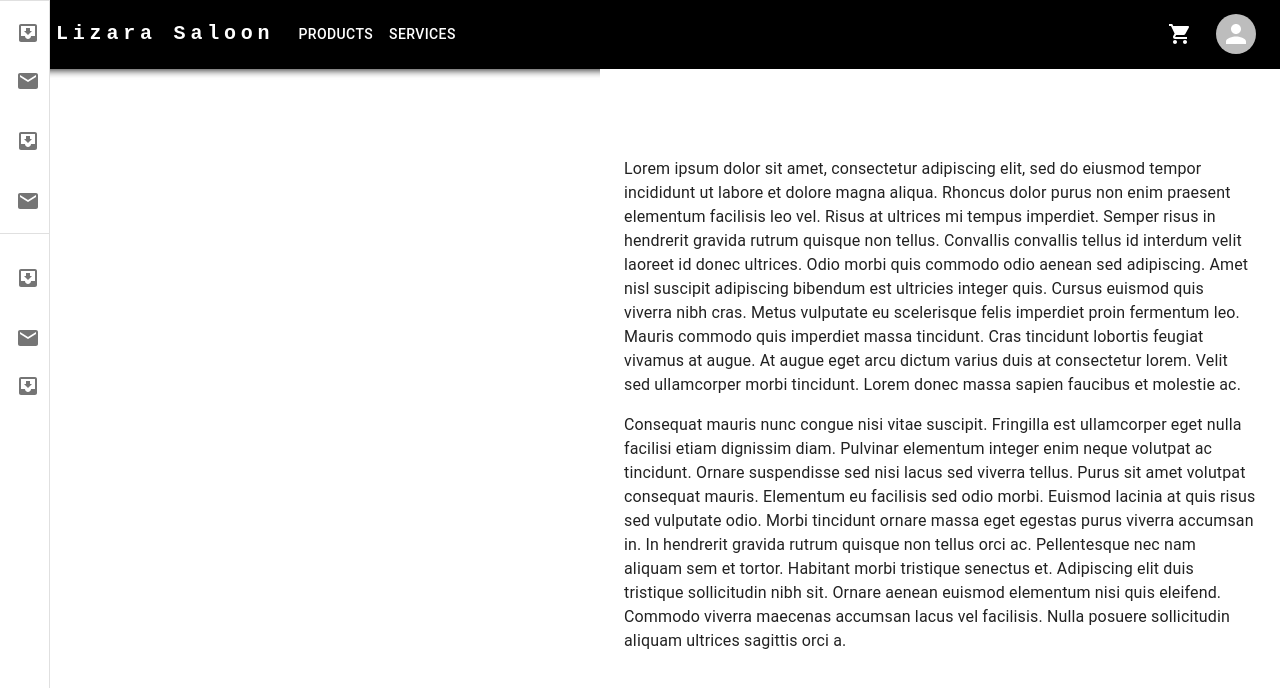
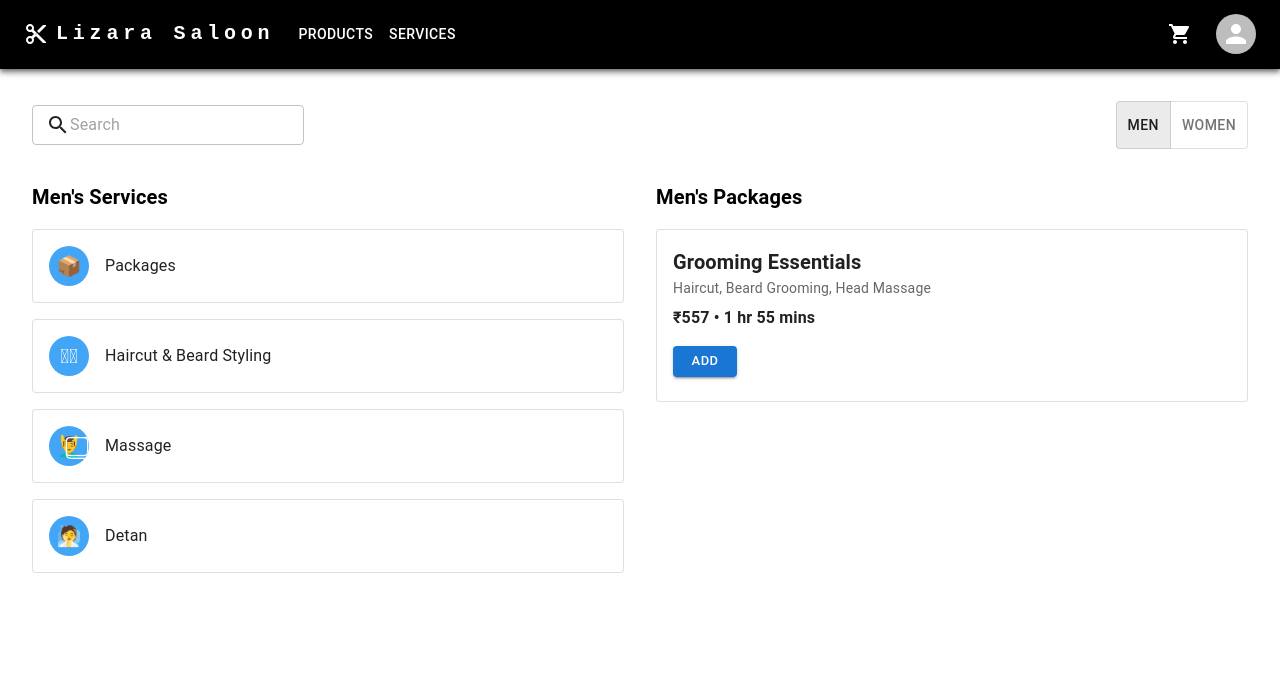
Before and after one commit to krushal-04/lizara-saloon, a React (Create React App) app in the folder Frontend/: page /services in a window 1280 px wide. Shown: the top 688 px of the page. Built offline with nearby package versions, Linux system fonts and the light colour scheme.

Commit message:
Frontend push

```diff
--- a/Frontend/src/components/ImageCard.js
+++ b/Frontend/src/components/ImageCard.js
@@ -1,9 +1,9 @@
 import * as React from 'react';
 import Card from '@mui/material/Card';
-import CardActions from '@mui/material/CardActions';
+// import CardActions from '@mui/material/CardActions';
 import CardContent from '@mui/material/CardContent';
 import CardMedia from '@mui/material/CardMedia';
-import Button from '@mui/material/Button';
+// import Button from '@mui/material/Button';
 import Typography from '@mui/material/Typography';
 import Grid from '@mui/material/Grid';
 import Box from '@mui/material/Box';
@@ -144,10 +144,10 @@ export default function ImageCards() {
                     {card.description}
                   </Typography>
                 </CardContent>
-                <CardActions>
+                {/* <CardActions>
                   <Button size="small">Share</Button>
                   <Button size="small">Learn More</Button>
-                </CardActions>
+                </CardActions> */}
               </Card>
             </Grid>
           ))}
--- a/Frontend/src/components/ProductItem.js
+++ b/Frontend/src/components/ProductItem.js
@@ -5,6 +5,7 @@ import {Card,CardContent,CardMedia,Typography,Button,CardActionArea,CardActions,
 export default function ProductCard({ product }) {
 
     return (
+
         <Card sx={{
             height: "100%",
             display: 'flex',
@@ -20,7 +21,7 @@ export default function ProductCard({ product }) {
                     alt={product.name}
                     sx={{
                         height: 400,
-                        objectFit: 'cover',
+                        objectFit: '-moz-initial',
                         borderRadius: '10px 10px 0 0',
                     }}
                 />
@@ -38,10 +39,17 @@ export default function ProductCard({ product }) {
                 </CardContent>
             </CardActionArea>
             <CardActions sx={{ justifyContent: "center", pb: 2 }}>
+            <Button
+                    size="medium"
+                    variant="contained"
+                    sx={{ backgroundColor: 'primary.main', color: 'white', width:"45%" }}
+                >
+                    Buy Now
+                </Button>
                 <Button
                     size="medium"
                     variant="contained"
-                    sx={{ backgroundColor: 'primary.main', color: 'white' }}
+                    sx={{ backgroundColor: 'primary.main', color: 'white', width:"45%" }}
                 >
                     Add to Cart
                 </Button>
--- a/Frontend/src/components/Products.js
+++ b/Frontend/src/components/Products.js
@@ -1,7 +1,9 @@
 import React from 'react';
 // import axios from 'axios'
-import {Grid,Box} from '@mui/material';
+import { Grid, Box , TextField} from '@mui/material';
 import ProductCard from './ProductItem';
+import SearchIcon from "@mui/icons-material/Search";
+
 const products = [
   {
     id: 1,
@@ -100,7 +102,7 @@ const products = [
     rating: 5,
   },
 ];
-<ProductCard/>
+<ProductCard />
 
 function Product() {
 
@@ -110,13 +112,24 @@ function Product() {
   // },)
 
   return (
+    <>
+      <Box display="flex" justifyContent="space-between" alignItems="center" mb={2} padding={2}>
+    <TextField
+      variant="standard"
+      placeholder="Search "
+      size="small"
+      InputProps={{ startAdornment: <SearchIcon /> }}
+    />
+    </Box>
     <Box>
+
         <Box sx={{
           display: 'flex',
           justifyContent: 'center',
           alignItems: 'center',
           padding: 2,
         }}>
+
           <Grid container spacing={3}>
             {products.map((product) => (
               <Grid item xs={12} sm={6} md={3} key={product.id}>
@@ -129,6 +142,7 @@ function Product() {
           </Grid>
         </Box>
       </Box>
+      </>
 
 
       );
--- a/Frontend/src/components/services.js
+++ b/Frontend/src/components/services.js
@@ -1,98 +1,140 @@
-import * as React from 'react';
-import Box from '@mui/material/Box';
-import Drawer from '@mui/material/Drawer';
-import CssBaseline from '@mui/material/CssBaseline';
-import Toolbar from '@mui/material/Toolbar';
-import List from '@mui/material/List';
-import Typography from '@mui/material/Typography';
-import Divider from '@mui/material/Divider';
-import ListItem from '@mui/material/ListItem';
-import ListItemButton from '@mui/material/ListItemButton';
-import ListItemIcon from '@mui/material/ListItemIcon';
-import ListItemText from '@mui/material/ListItemText';
-import InboxIcon from '@mui/icons-material/MoveToInbox';
-import MailIcon from '@mui/icons-material/Mail';
+import React, { useState } from "react";
+import {
+  Grid,
+  Card,
+  CardContent,
+  Typography,
+  Button,
+  Avatar,
+  TextField,
+  Box,
+  ToggleButton,
+  ToggleButtonGroup,
+} from "@mui/material";
+import SearchIcon from "@mui/icons-material/Search";
 
-const drawerWidth = 50;
+const menServices = [
+  { title: "Packages", icon: "📦" },
+  { title: "Haircut & Beard Styling", icon: "✂⃣" },
+  { title: "Massage", icon: "💆‍♂⃣" },
+  { title: "Detan", icon: "🧖" },
+];
 
- function Services() {
+const womenServices = [
+  { title: "Manicure & Pedicure", icon: "💅" },
+  { title: "Hair Color", icon: "🎨" },
+  { title: "Facial & Cleanup", icon: "🧴" },
+  { title: "Massage", icon: "💆‍♀⃣" },
+];
+
+const menPackages = [
+  {
+    title: "Grooming Essentials",
+    price: "₹557",
+    duration: "1 hr 55 mins",
+    details: "Haircut, Beard Grooming, Head Massage",
+  },
+];
+
+const womenPackages = [
+  {
+    title: "Cut & Color",
+    price: "₹508",
+    duration: "1 hr",
+    details: "Haircut & Hair Color",
+  },
+];
+
+const Services = () => {
+  const [gender, setGender] = useState("men");
+
+  const handleGenderChange = (event, newGender) => {
+    if (newGender) setGender(newGender);
+  };
+
+  const services = gender === "men" ? menServices : womenServices;
+  const packages = gender === "men" ? menPackages : womenPackages;
+
   return (
-    <Box sx={{ display: 'flex' }}>
-      <CssBaseline />
-        <Drawer
-        sx={{
-          padding:"300px",
-          width: drawerWidth,
-          flexShrink: 0,
-          '& .MuiDrawer-paper': {
-            width: drawerWidth,
-            boxSizing: 'border-box',
-          },
-        }}
-        variant="permanent"
-        anchor="left"
-      >
-        <Divider />
-        <List>
-          {['Inbox', 'Starred', 'Send email', 'Drafts'].map((text, index) => (
-            <ListItem key={text} disablePadding>
-              <ListItemButton>
-                <ListItemIcon>
-                  {index % 2 === 0 ? <InboxIcon /> : <MailIcon />}
-                </ListItemIcon>
-                <ListItemText primary={text} />
-              </ListItemButton>
-            </ListItem>
-          ))}
-        </List>
-        <Divider />
-        <List>
-          {['All mail', 'Trash', 'Spam'].map((text, index) => (
-            <ListItem key={text} disablePadding>
-              <ListItemButton>
-                <ListItemIcon>
-                  {index % 2 === 0 ? <InboxIcon /> : <MailIcon />}
-                </ListItemIcon>
-                <ListItemText primary={text} />
-              </ListItemButton>
-            </ListItem>
-          ))}
-        </List>
-      </Drawer>
-      <Box
-        component="main"
-        sx={{ flexGrow: 1, bgcolor: 'background.default', p: 3 }}
-      >
-        <Toolbar />
-        <Typography sx={{ marginBottom: 2 }}>
-          Lorem ipsum dolor sit amet, consectetur adipiscing elit, sed do eiusmod
-          tempor incididunt ut labore et dolore magna aliqua. Rhoncus dolor purus non
-          enim praesent elementum facilisis leo vel. Risus at ultrices mi tempus
-          imperdiet. Semper risus in hendrerit gravida rutrum quisque non tellus.
-          Convallis convallis tellus id interdum velit laoreet id donec ultrices.
-          Odio morbi quis commodo odio aenean sed adipiscing. Amet nisl suscipit
-          adipiscing bibendum est ultricies integer quis. Cursus euismod quis viverra
-          nibh cras. Metus vulputate eu scelerisque felis imperdiet proin fermentum
-          leo. Mauris commodo quis imperdiet massa tincidunt. Cras tincidunt lobortis
-          feugiat vivamus at augue. At augue eget arcu dictum varius duis at
-          consectetur lorem. Velit sed ullamcorper morbi tincidunt. Lorem donec massa
-          sapien faucibus et molestie ac.
-        </Typography>
-        <Typography sx={{ marginBottom: 2 }}>
-          Consequat mauris nunc congue nisi vitae suscipit. Fringilla est ullamcorper
-          eget nulla facilisi etiam dignissim diam. Pulvinar elementum integer enim
-          neque volutpat ac tincidunt. Ornare suspendisse sed nisi lacus sed viverra
-          tellus. Purus sit amet volutpat consequat mauris. Elementum eu facilisis
-          sed odio morbi. Euismod lacinia at quis risus sed vulputate odio. Morbi
-          tincidunt ornare massa eget egestas purus viverra accumsan in. In hendrerit
-          gravida rutrum quisque non tellus orci ac. Pellentesque nec nam aliquam sem
-          et tortor. Habitant morbi tristique senectus et. Adipiscing elit duis
-          tristique sollicitudin nibh sit. Ornare aenean euismod elementum nisi quis
-          eleifend. Commodo viverra maecenas accumsan lacus vel facilisis. Nulla
-          posuere sollicitudin aliquam ultrices sagittis orci a.
-        </Typography>
+    <Box sx={{ padding: 4 }}>
+      {/* Header with Search */}
+      <Box display="flex" justifyContent="space-between" alignItems="center" mb={4}>
+        <TextField
+          variant="outlined"
+          placeholder="Search "
+          size="small"
+          InputProps={{ startAdornment: <SearchIcon /> }}
+        />
+        <ToggleButtonGroup
+          value={gender}
+          exclusive
+          onChange={handleGenderChange}
+          aria-label="gender selection"
+        >
+          <ToggleButton value="men">Men</ToggleButton>
+          <ToggleButton value="women">Women</ToggleButton>
+        </ToggleButtonGroup>
       </Box>
+
+      {/* Main Layout */}
+      <Grid container spacing={4}>
+        {/* Services */}
+        <Grid item xs={12} md={6}>
+          <Typography variant="h6" mb={2} fontWeight="bold">
+            {gender === "men" ? "Men's Services" : "Women's Services"}
+          </Typography>
+          <Box>
+            {services.map((service) => (
+              <Card
+                key={service.title}
+                variant="outlined"
+                sx={{
+                  display: "flex",
+                  alignItems: "center",
+                  padding: 2,
+                  marginBottom: 2,
+                  cursor: "pointer",
+                  ":hover": { boxShadow: 3 },
+                }}
+              >
+                <Avatar sx={{ bgcolor: "primary.light", marginRight: 2 }}>
+                  {service.icon}
+                </Avatar>
+                <Typography variant="body1">{service.title}</Typography>
+              </Card>
+            ))}
+          </Box>
+        </Grid>
+
+        {/* Packages */}
+        <Grid item xs={12} md={6}>
+          <Typography variant="h6" mb={2} fontWeight="bold">
+            {gender === "men" ? "Men's Packages" : "Women's Packages"}
+          </Typography>
+          <Box>
+            {packages.map((pkg) => (
+              <Card key={pkg.title} variant="outlined" sx={{ marginBottom: 2 }}>
+                <CardContent>
+                  <Typography variant="h6" fontWeight="bold">
+                    {pkg.title}
+                  </Typography>
+                  <Typography variant="body2" color="text.secondary">
+                    {pkg.details}
+                  </Typography>
+                  <Typography variant="body1" mt={1} fontWeight="bold">
+                    {pkg.price} • {pkg.duration}
+                  </Typography>
+                  <Button variant="contained" size="small" sx={{ mt: 2 }}>
+                    Add
+                  </Button>
+                </CardContent>
+              </Card>
+            ))}
+          </Box>
+        </Grid>
+      </Grid>
     </Box>
   );
-}
+};
+
 export default Services;
```
Lines whose indentation alone changed are shown as unchanged.
